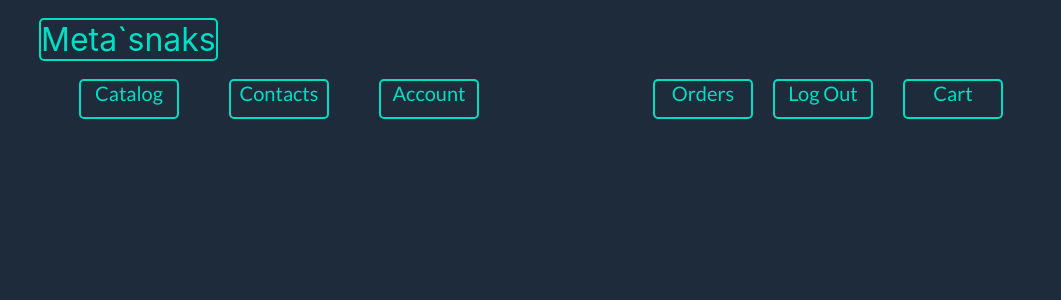
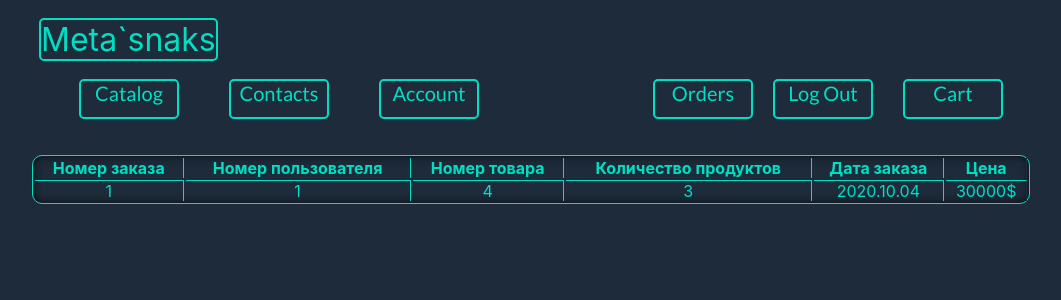
Before and after one commit to Metamor223/Meta-s_Snacks, a React (Create React App) app in the folder metasnacks/: page /main/orders in a window 1280 px wide. Shown: the top 300 px of the page, without its empty margins (109-1170 px from the left). Built offline with nearby package versions, Linux system fonts and the light colour scheme.

Commit message:
did orders finally

```diff
--- a/metasnacks/src/App.js
+++ b/metasnacks/src/App.js
@@ -8,7 +8,7 @@ import Cart from './CartPage/Cart';
 import Registration from './RegistrationWindow/Registration';
 import LogIn from "./LoginWindow/logIn";
 import Account from './AccountPage/Account';
-import FactorysOrders from './OrdersForFactory/Orders';
+import Orders from './OrdersForFactory/Orders';
 
 
 export default function App() {
@@ -27,7 +27,7 @@ export default function App() {
               <Route index element={<Navigate to="/main/catalog"/>}/>
               <Route path='/catalog' element = {<Catalog/>}/>
               <Route path='contacts' element = {<Contacts/>}/>
-              <Route path='factorysorder' element = {<FactorysOrders/>}/>
+              <Route path='orders' element = {<Orders/>}/>
               <Route path='account' element = {<Account/>}/>
               <Route path='cart' element = {<Cart/>}/>
             </Routes>
--- a/metasnacks/src/CartPage/Cart.jsx
+++ b/metasnacks/src/CartPage/Cart.jsx
@@ -3,6 +3,7 @@ import React, { useState } from 'react';
 export default function Cart({ cartItems }) {
   // Состояние корзины в компоненте Cart
   const [cart, setCart] = useState(cartItems || []);
+
 
   // Функция для удаления товара из корзины
   const removeFromCart = (index) => {
--- a/metasnacks/src/OrdersForFactory/Orders.css
+++ b/metasnacks/src/OrdersForFactory/Orders.css
@@ -1,9 +1,28 @@
 .OrdersContainer{
+    margin: auto;
     width: 80%;
     height: 85%;
-    border:1px solid #00dfc4;
+}
+
+table{
+    width: 100%;
+    height: 100%;
+    margin: 0;
+    box-shadow: inset 0px 0px 10px rgba(0,0,0,0.7);
+    border: #00dfc4 1px solid;
+    color:#00dfc4;
     border-radius: 10px;
-    box-shadow: inset 0px 0px 10px rgba(0,0,0,0.7);
-    display: flex;
-    flex-wrap: wrap;
 }
+
+table th, table td{
+border-right: 1px solid #00dfc4;
+}
+
+table th:last-child, table td:last-child
+{
+    border-right: 1px solid #1d2b3a;
+}
+
+table td{
+    border-top:#00dfc4 1px solid;
+}
--- a/metasnacks/src/OrdersForFactory/Orders.jsx
+++ b/metasnacks/src/OrdersForFactory/Orders.jsx
@@ -1,11 +1,9 @@
 import React from 'react';
 import './Orders.css';
 
-export default function FactorysOrders({client, product, order}){
+export default function Orders({client, product, order}){
     return(
     <div className="OrdersContainer">
-        <ul>
-            <li>
               <table>
                 <tr>
                     <th>Номер заказа</th>
@@ -16,16 +14,15 @@ export default function FactorysOrders({client, product, order}){
                     <th>Цена</th>
                 </tr>
                 <tr>
-                    <th>{order.id}</th>
-                    <th>{client.id}</th>
-                    <th>{product.id}</th>
-                    <th>{product.amount}</th>
-                    <th>{order.date}</th>
-                    <th>{order.price}</th>
+                    <td>1</td>
+                    <td>1</td>
+                    <td>4</td>
+                    <td>3</td>
+                    <td>2020.10.04</td>
+                    <td>30000$</td>
                 </tr>
               </table>
-            </li>
-        </ul>
+              <button></button>
     </div>
-    );
+    )
 }
--- a/metasnacks/src/header.js/navbar.jsx
+++ b/metasnacks/src/header.js/navbar.jsx
@@ -13,7 +13,7 @@ return (
                 <CustomLink to="/main/account">Account</CustomLink>
                 </li>
                 <li>
-                <CustomLink to="/main/ordersFactory">Orders</CustomLink>
+                <CustomLink to="/main/orders">Orders</CustomLink>
                 <Link to="/login">Log Out</Link>
                 <CustomLink to="/main/cart">Cart</CustomLink>
                 </li>
```
